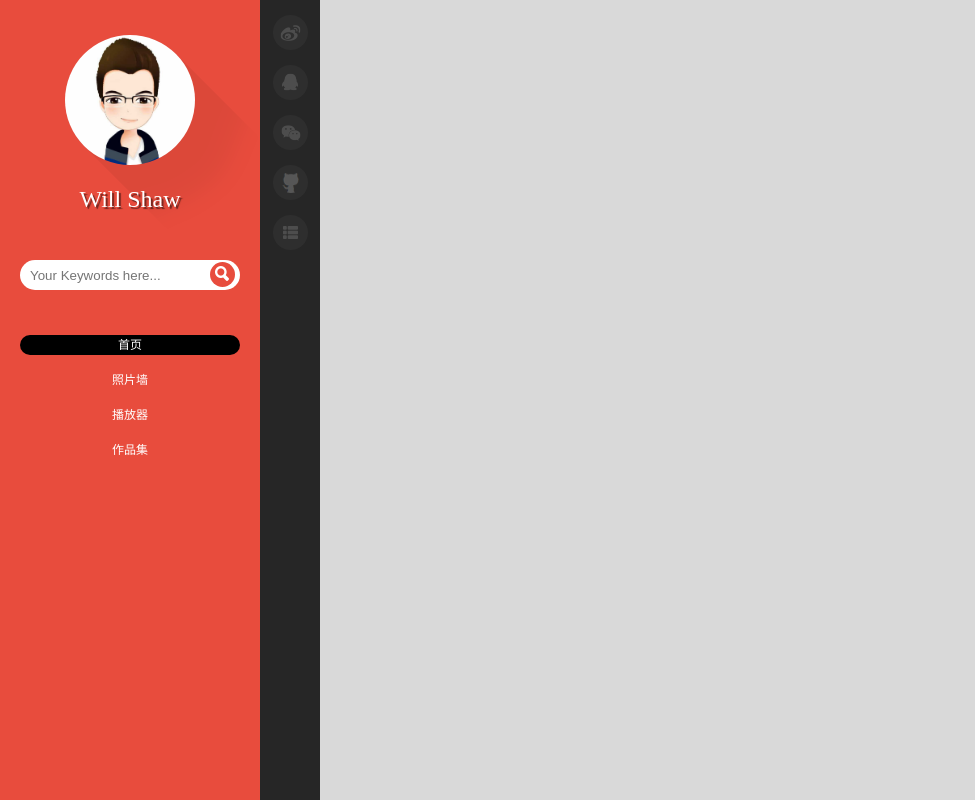
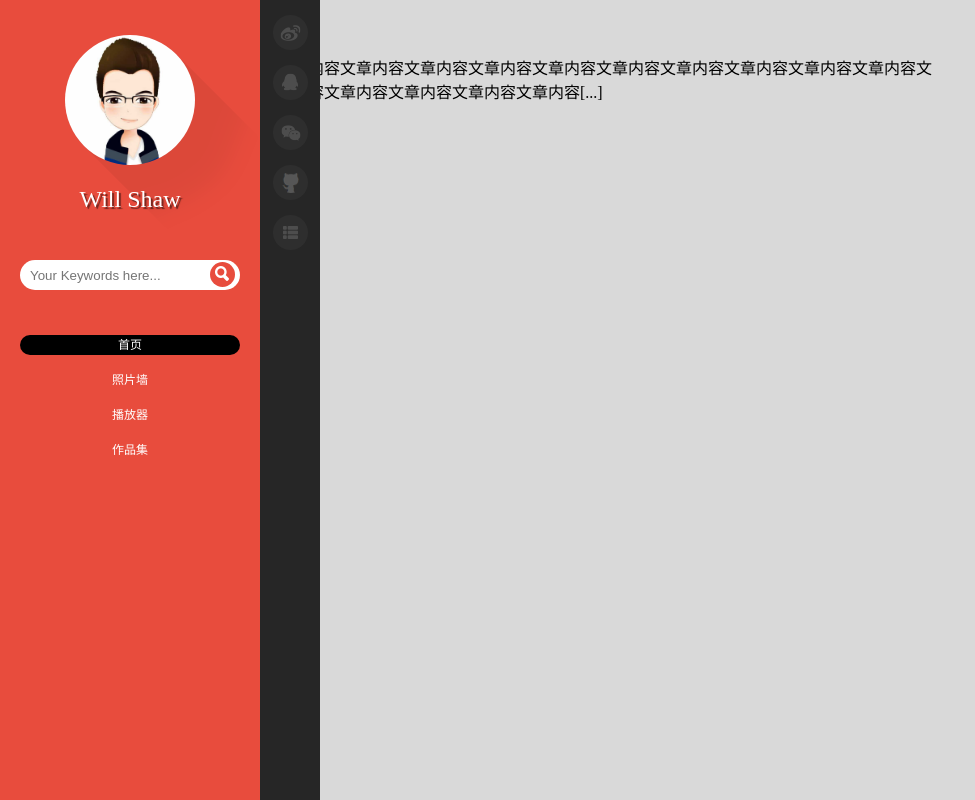
Before and after one commit to willshawzq/willshawzq.github.io, a plain HTML site: page index.html in a window 1280 px wide. Shown: the whole page, without its empty margins (0-975 px from the left). Drawn offline with Linux system fonts and the light colour scheme.

Commit message:
finished the article template

```diff
--- a/index.html
+++ b/index.html
@@ -46,7 +46,19 @@
             </ul>
         </div>
     </header>
-    <div class="container"></div>
+    <div class="container">
+        <div class="article-list">
+            <article class="article">
+                <h1>标题</h1>
+                <p>文章内容文章内容文章内容文章内容文章内容文章内容文章内容文章内容文章内容文章内容文章内容文章内容文章内容文章内容文章内容文章内容文章内容文章内容文章内容文章内容文章内容文章内容文章内容[...]</p>
+                <div>
+                    <span class="post-date">2015-06-04</span>
+                    <span class="article-type">WEB</span>
+                    <a href="" class="readmore">阅读全文</a>
+                </div>
+            </article>
+        </div>
+    </div>
     <script src="lib/js/index.js"></script>
 </body>
 </html>
```
